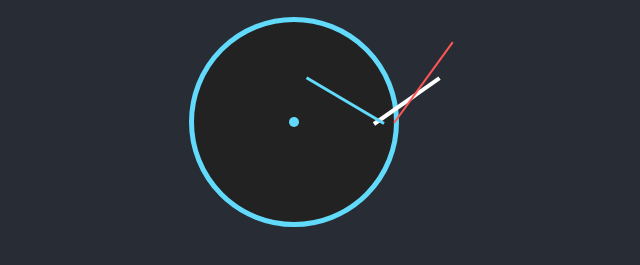
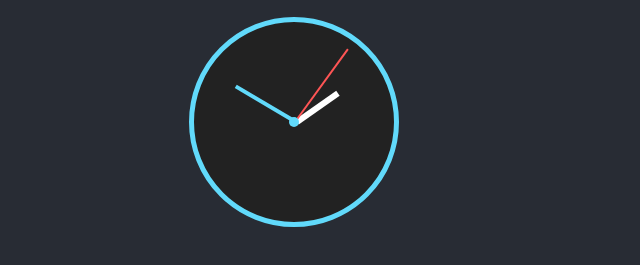
Before and after one commit to husna-10/clock, a plain HTML site: page index.html in a window 1280 px wide. Shown: the part 307-572 px from the top of the page, without its empty margins (346-986 px from the left). Drawn offline with Linux system fonts and the light colour scheme.

Commit message:
updated html,css,js

```diff
--- a/script.js
+++ b/script.js
@@ -1,15 +1,14 @@
 function updateDigitalClock() {
-    const digitalClock = document.getElementById('digital-clock');
     const now = new Date();
     const hours = String(now.getHours()).padStart(2, '0');
     const minutes = String(now.getMinutes()).padStart(2, '0');
     const seconds = String(now.getSeconds()).padStart(2, '0');
-    digitalClock.textContent = `${hours}:${minutes}:${seconds}`;
+    document.getElementById('digital-clock').textContent = `${hours}:${minutes}:${seconds}`;
   }
 
   function updateAnalogClock() {
     const now = new Date();
-    const hours = now.getHours();
+    const hours = now.getHours() % 12; // Convert to 12-hour format
     const minutes = now.getMinutes();
     const seconds = now.getSeconds();
 
@@ -17,13 +16,13 @@ function updateDigitalClock() {
     const minuteHand = document.getElementById('minute-hand');
     const secondHand = document.getElementById('second-hand');
 
-    const hourDegrees = (hours % 12) * 30 + (minutes / 60) * 30; // 360 / 12 = 30 degrees/hour
-    const minuteDegrees = minutes * 6 + (seconds / 60) * 6; // 360 / 60 = 6 degrees/minute
-    const secondDegrees = seconds * 6; // 360 / 60 = 6 degrees/second
+    const hourDeg = (hours + minutes / 60) * 30; // 360° / 12 = 30° per hour
+    const minuteDeg = (minutes + seconds / 60) * 6; // 360° / 60 = 6° per minute
+    const secondDeg = seconds * 6; // 360° / 60 = 6° per second
 
-    hourHand.style.transform = `rotate(${90 + hourDegrees}deg)`;
-    minuteHand.style.transform = `rotate(${90 + minuteDegrees}deg)`;
-    secondHand.style.transform = `rotate(${90 + secondDegrees}deg)`;
+    hourHand.style.transform = `rotate(${hourDeg}deg)`;
+    minuteHand.style.transform = `rotate(${minuteDeg}deg)`;
+    secondHand.style.transform = `rotate(${secondDeg}deg)`;
   }
 
   function updateClocks() {
@@ -31,8 +30,6 @@ function updateDigitalClock() {
     updateAnalogClock();
   }
 
-  // Update the clocks every second
+  // Update every second
   setInterval(updateClocks, 1000);
-
-  // Initialize immediately
-  updateClocks();
+  updateClocks(); // Initialize immediately
--- a/styles.css
+++ b/styles.css
@@ -6,8 +6,8 @@ body {
     height: 100vh;
     margin: 0;
     background-color: #282c34;
+    font-family: 'Arial', sans-serif;
     color: #61dafb;
-    font-family: 'Arial', sans-serif;
   }
 
   .clock-container {
@@ -32,7 +32,7 @@ body {
     position: absolute;
     width: 50%;
     height: 2px;
-    background-color: #61dafb;
+    background: #61dafb;
     top: 50%;
     left: 50%;
     transform-origin: 100%;
@@ -41,19 +41,30 @@ body {
   }
 
   .hour {
-    height: 4px;
-    width: 40%;
+    position: absolute;
+    width: 6px;
+    height: 50px;
     background-color: #fff;
+    transform-origin: 50% 100%;
+    top: 50px;
   }
 
   .minute {
-    height: 3px;
-    width: 45%;
+    position: absolute;
+    width: 4px;
+    height: 70px;
+    background-color: #61dafb;
+    transform-origin: 50% 100%;
+    top: 30px;
   }
 
   .second {
-    height: 2px;
+    position: absolute;
+    width: 2px;
+    height: 90px;
     background-color: #ff5555;
+    transform-origin: 50% 100%;
+    top: 10px;
   }
 
   .center-dot {
```
Also changed, not shown: index.html (+3 -0 lines).
